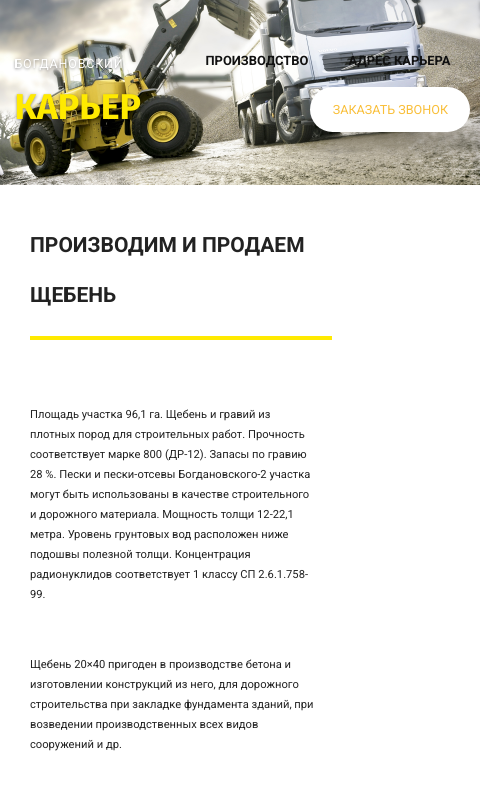
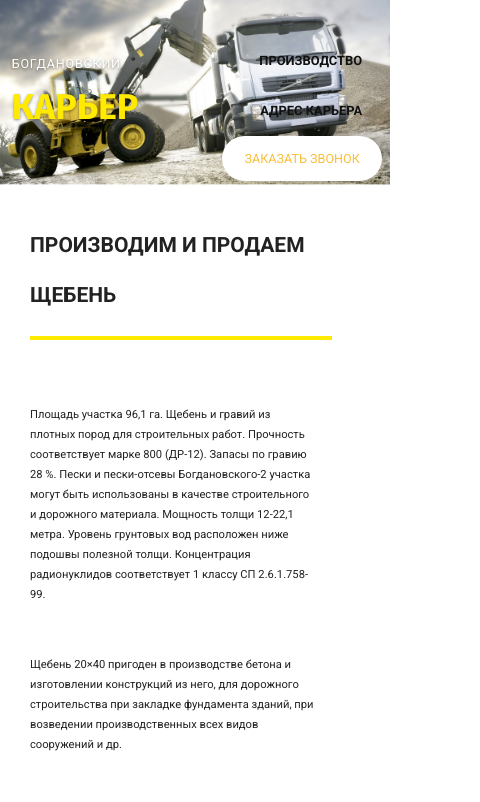
Before and after one commit to Evgiv08/exsy, a plain HTML site: page index.html in a window 390 px wide. Shown: the top 802 px of the page, 480 px wide, since content can reach past the window. Drawn offline with Linux system fonts and the light colour scheme; some packages are replaced by stand-ins of ours.

Commit message:
Update style.css

```diff
--- a/css/style.css
+++ b/css/style.css
@@ -429,10 +429,9 @@ footer p {
     background-image: url("../img/slide1.jpg");
     -webkit-background-size: cover;
     background-size: cover;
-    background-position: left -85px;
+    background-position: left -35px;
     background-repeat: no-repeat;
     min-height: 200px;
-    min-width: 480px;
   }
 
   header .head_menu {
```
